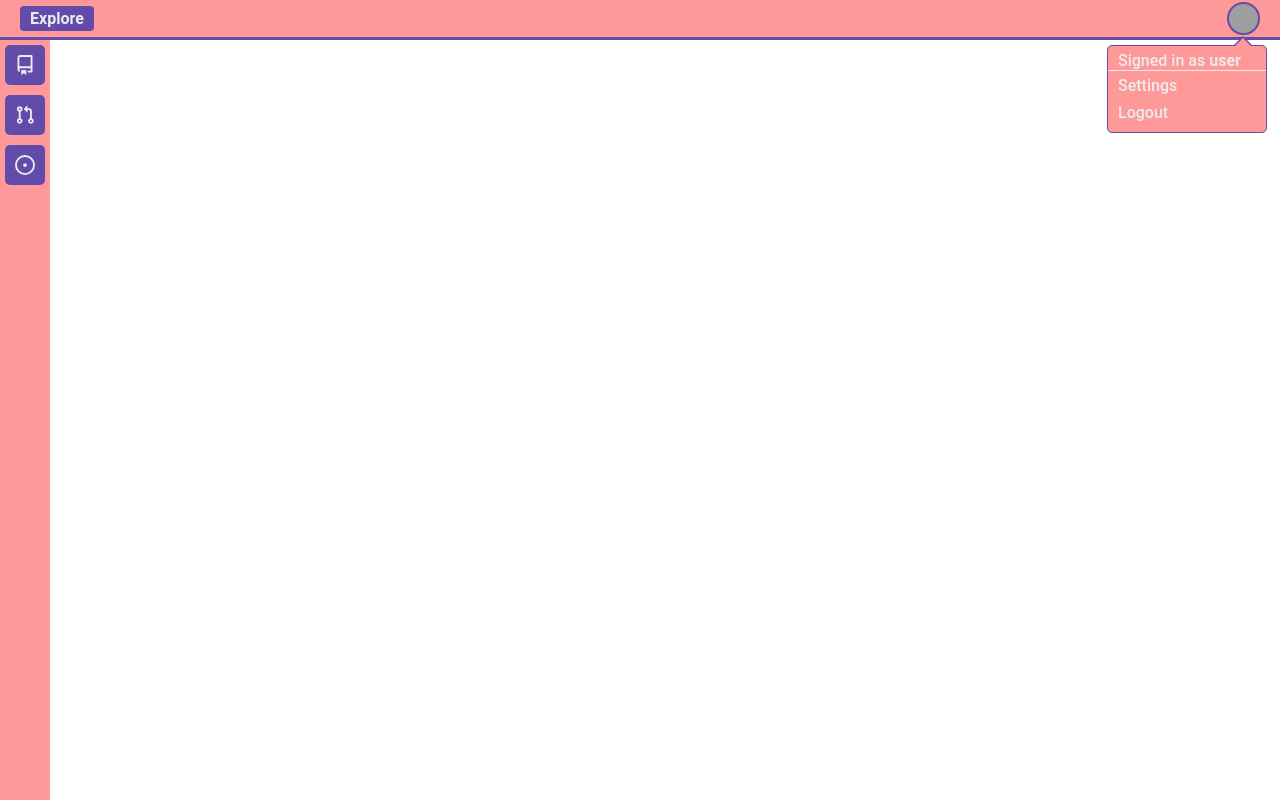
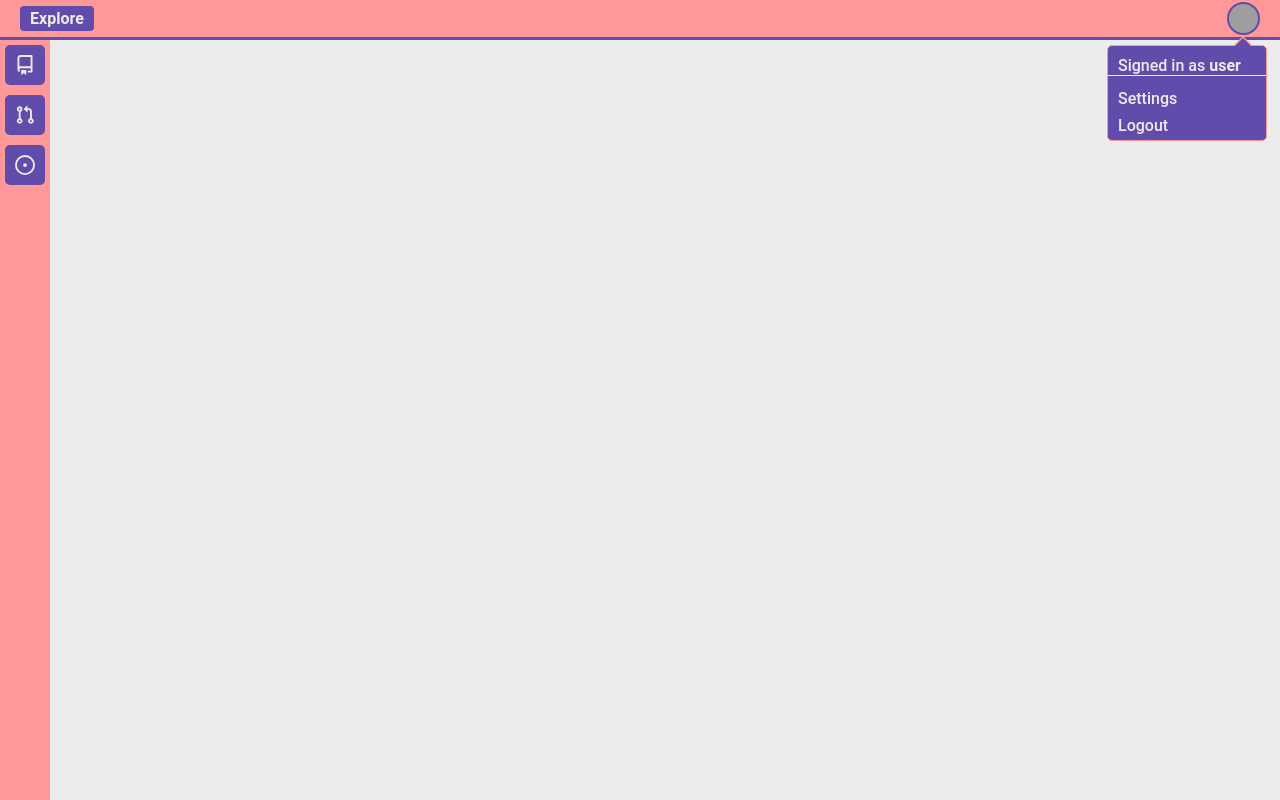
Before and after one commit to alt-art/github-dashboard-like, a React (Create React App) app: page / in a window 1280 px wide. Both pictures are taken after a click on the picture 1243 px from the left and 18 px from the top of the page. Built offline with nearby package versions, Linux system fonts and the light colour scheme; grey boxes are pictures that could not be loaded.

Commit message:
feat(navigation): Add dropdown hint in item

```diff
--- a/public/index.html
+++ b/public/index.html
@@ -6,9 +6,9 @@
     <meta name="theme-color" content="#000000" />
     <meta
       name="description"
-      content="Simple dashboard application"
+      content="Simple git dashboard application"
     />
-    <title>Simple Dashboard</title>
+    <title>Git Dashboard</title>
   </head>
   <body>
     <noscript>You need to enable JavaScript to run this app.</noscript>
--- a/src/App.jsx
+++ b/src/App.jsx
@@ -4,7 +4,7 @@ import Navigation from './components/Navigation';
 
 function App() {
   return (
-    <div className="App">
+    <div>
       <Header />
       <Navigation />
     </div>
--- a/src/components/DropDown.jsx
+++ b/src/components/DropDown.jsx
@@ -1,52 +1,97 @@
-import styled, { css } from 'styled-components';
+import styled, { css, keyframes } from 'styled-components';
+
+const fadeIn = keyframes`
+  from {
+    opacity: 0;
+  }
+  to {
+    opacity: 1;
+  }
+`;
 
 const DropDown = styled.div`
-  background-color: #ff9898;
+  background-color: #624cab;
   color: #ececec;
   font-weight: 500;
   position: absolute;
+  ${({ fade }) => fade
+    && css`
+      animation: ${fadeIn} 0.3s ease-in-out;
+    `}
   border-radius: 5px;
-  border: 1px solid #624cab;
+  border: 1px solid #ff9898;
   margin: 5px;
-  padding: 5px 0;
-  min-width: 160px;
-  ${(props) => props.top !== undefined
+  ${({ position }) => position === 'top'
     && css`
-      top: ${props.top}px;
+      min-width: 160px;
     `}
-  ${(props) => props.bottom !== undefined
+  ${({ top }) => top !== undefined
     && css`
-      bottom: ${props.bottom}px;
+      top: ${top}px;
     `}
-  ${(props) => props.left !== undefined
+  ${({ bottom }) => bottom !== undefined
     && css`
-      left: ${props.left}px;
+      bottom: ${bottom}px;
     `}
-  ${(props) => props.right !== undefined
+  ${({ left }) => left !== undefined
     && css`
-      right: ${props.right}px;
+      left: ${left}px;
+    `}
+  ${({ right }) => right !== undefined
+    && css`
+      right: ${right}px;
     `}
   &::before {
     content: '';
     display: block;
     position: absolute;
-    top: -20px;
-    right: 13px;
     width: 0px;
     height: 0px;
     border: 10px solid transparent;
-    border-bottom: 10px solid #624cab;
+    ${({ position }) => position === 'top'
+      && css`
+        top: -20px;
+        right: 13px;
+      `}
+    ${({ position }) => position === 'left'
+      && css`
+        top: 4px;
+        left: -20px;
+      `}
+    ${({ position }) => position === 'top'
+      && css`
+        border-bottom: 10px solid #ff9898;
+      `}
+    ${({ position }) => position === 'left'
+      && css`
+        border-right: 10px solid #ff9898;
+      `}
   }
   &::after {
     content: '';
     display: block;
     position: absolute;
-    top: -17px;
-    right: 14px;
+    ${({ position }) => position === 'top'
+      && css`
+        top: -18.5px;
+        right: 13px;
+      `}
+    ${({ position }) => position === 'left'
+      && css`
+        top: 4px;
+        left: -18.5px;
+      `}
     width: 0px;
     height: 0px;
-    border: 9px solid transparent;
-    border-bottom: 9px solid #ff9898;
+    border: 10px solid transparent;
+    ${({ position }) => position === 'top'
+      && css`
+        border-bottom: 10px solid #624cab;
+      `}
+    ${({ position }) => position === 'left'
+      && css`
+        border-right: 10px solid #624cab;
+      `}
   }
 `;
 
--- a/src/components/DropDownItem.jsx
+++ b/src/components/DropDownItem.jsx
@@ -2,15 +2,16 @@ import styled from 'styled-components';
 
 const DropDownItem = styled.a`
   display: block;
-    background-color: #ff9898;
+  background-color: #624cab;
   width: 100%;
   padding: 3px 10px;
+  transition: background-color 0.1s ease-in-out;
   text-decoration: none;
   cursor: pointer;
   color: #ececec;
   margin: 2px 0;
   &:hover {
-        background-color: #624cab;
+    background-color: #ff9898;
   }
 `;
 
--- a/src/components/Header.jsx
+++ b/src/components/Header.jsx
@@ -35,6 +35,7 @@ const Avatar = styled.img`
 
 const DropDownLead = styled.div`
   padding: 0 10px;
+  margin: 10px 0;
   border-bottom: 1px solid #ececec;
 `;
 
@@ -63,7 +64,7 @@ function Header() {
         onClick={() => setShowDropDown(true)}
       />
       {showDropDown && (
-        <DropDown ref={dropDownRef} top={40} right={8}>
+        <DropDown ref={dropDownRef} top={40} right={8} position="top">
           <DropDownLead>
             Signed in as
             {' '}
--- a/src/components/Navigation/Item.jsx
+++ b/src/components/Navigation/Item.jsx
@@ -1,10 +1,14 @@
+import React from 'react';
+import propTypes from 'prop-types';
 import styled from 'styled-components';
+import DropDown from '../DropDown';
 
-const Item = styled.div`
+const Container = styled.div`
   display: flex;
   justify-content: center;
+  position: relative;
   align-items: center;
-  background-color: #624CAB;
+  background-color: #624cab;
   width: 40px;
   height: 40px;
   border-radius: 5px;
@@ -12,4 +16,33 @@ const Item = styled.div`
   margin: 5px;
 `;
 
+const AltText = styled.p`
+  padding: 2px 5px;
+  white-space: nowrap;
+  text-overflow: ellipsis;
+`;
+
+function Item({ children, alt }) {
+  const [showDropDown, setShowDropDown] = React.useState(false);
+
+  return (
+    <Container
+      onMouseEnter={() => setShowDropDown(true)}
+      onMouseLeave={() => setShowDropDown(false)}
+    >
+      {children}
+      {showDropDown && (
+        <DropDown fade left={53} position="left">
+          <AltText>{alt}</AltText>
+        </DropDown>
+      )}
+    </Container>
+  );
+}
+
 export default Item;
+
+Item.propTypes = {
+  children: propTypes.node.isRequired,
+  alt: propTypes.string.isRequired,
+};
--- a/src/components/Navigation/index.jsx
+++ b/src/components/Navigation/index.jsx
@@ -3,26 +3,25 @@ import styled from 'styled-components';
 import { PullRequestIcon, IssueIcon, RepoIcon } from '../../assets/icons';
 import Item from './Item';
 
-const Container = styled.div`
+const Container = styled.nav`
   display: flex;
-  position: fixed;
   flex-direction: column;
   align-items: center;
   background-color: #ff9898;
   width: 50px;
-  height: calc(100% - 40px);
+  height: calc(100vh - 40px);
 `;
 
 function Navigation() {
   return (
     <Container>
-      <Item>
+      <Item alt="Repositories">
         <RepoIcon size={20} color="#ececec" />
       </Item>
-      <Item>
+      <Item alt="Pull Requests">
         <PullRequestIcon size={20} color="#ececec" />
       </Item>
-      <Item>
+      <Item alt="Issues">
         <IssueIcon size={20} color="#ececec" />
       </Item>
     </Container>
--- a/src/index.css
+++ b/src/index.css
@@ -9,4 +9,5 @@ body {
   width: 100vw;
   height: 100vh;
   overflow: hidden;
+  background-color: #ececec;
 }
```
Also changed, not shown: 1 other file (tests, documents, lock files or other folders). Lines whose indentation alone changed are shown as unchanged.
